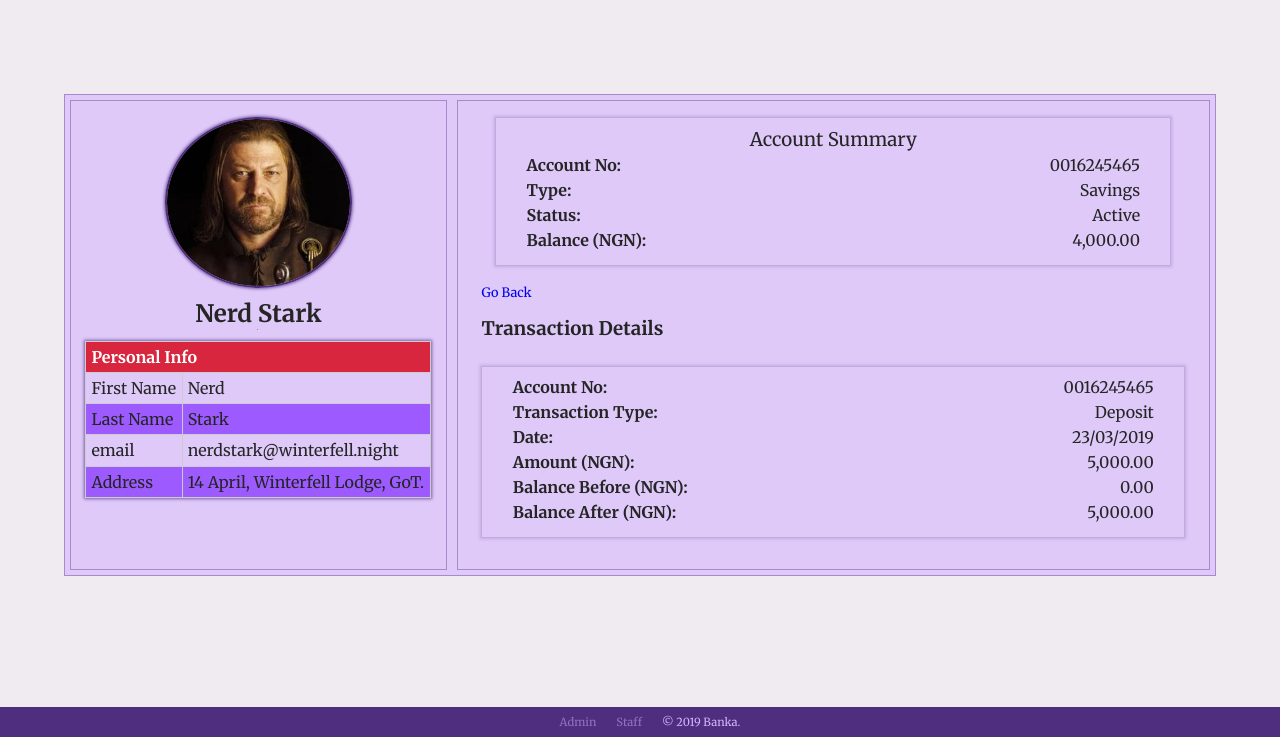
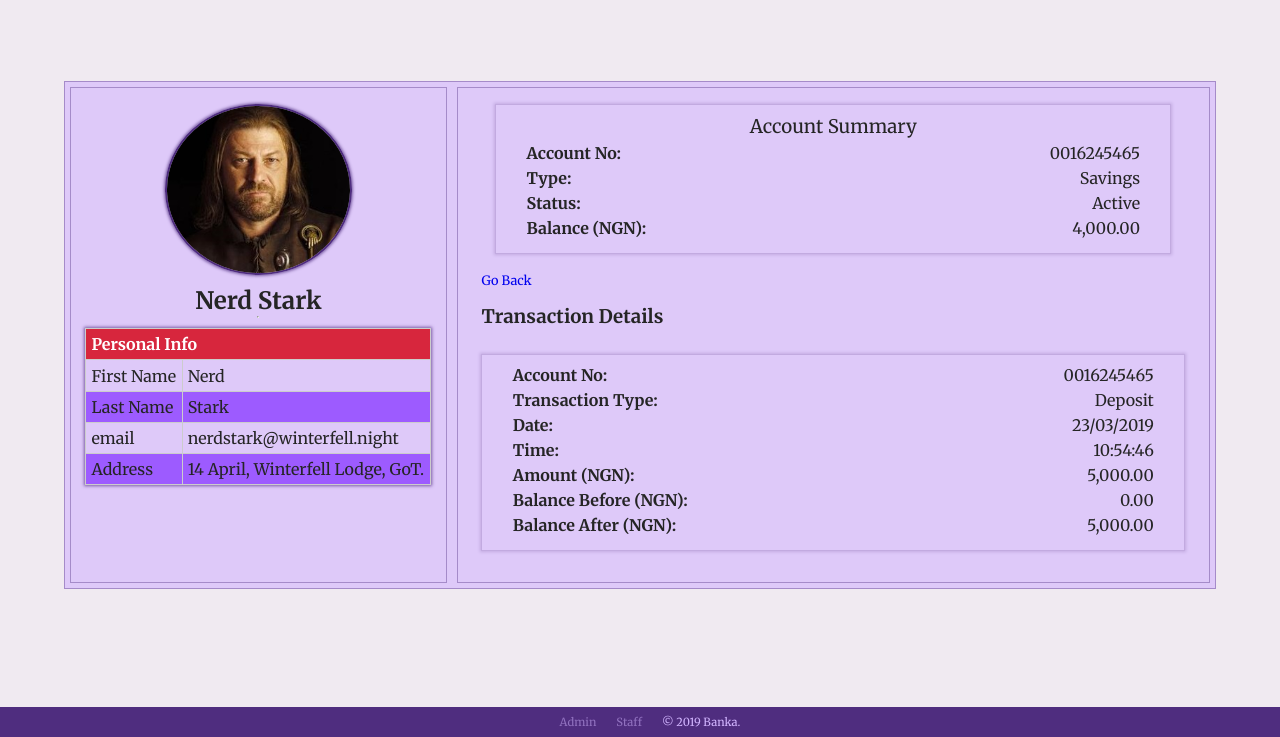
Before and after one commit to wptechprodigy/Banka, a plain HTML site: page ui/uspecific-transaction.html in a window 1280 px wide. Shown: the part 63-800 px from the top of the page. Drawn offline with Linux system fonts and the light colour scheme.

Commit message:
[Chore 164734897] Add time of transaction to specific transaction details

```diff
--- a/ui/uspecific-transaction.html
+++ b/ui/uspecific-transaction.html
@@ -94,6 +94,10 @@
                   <p>23/03/2019</p>
                 </div>
                 <div class="summary-listing">
+                  <h4>Time:</h4>
+                  <p>10:54:46</p>
+                </div>
+                <div class="summary-listing">
                   <h4>Amount (NGN):</h4>
                   <p>5,000.00</p>
                 </div>
```
